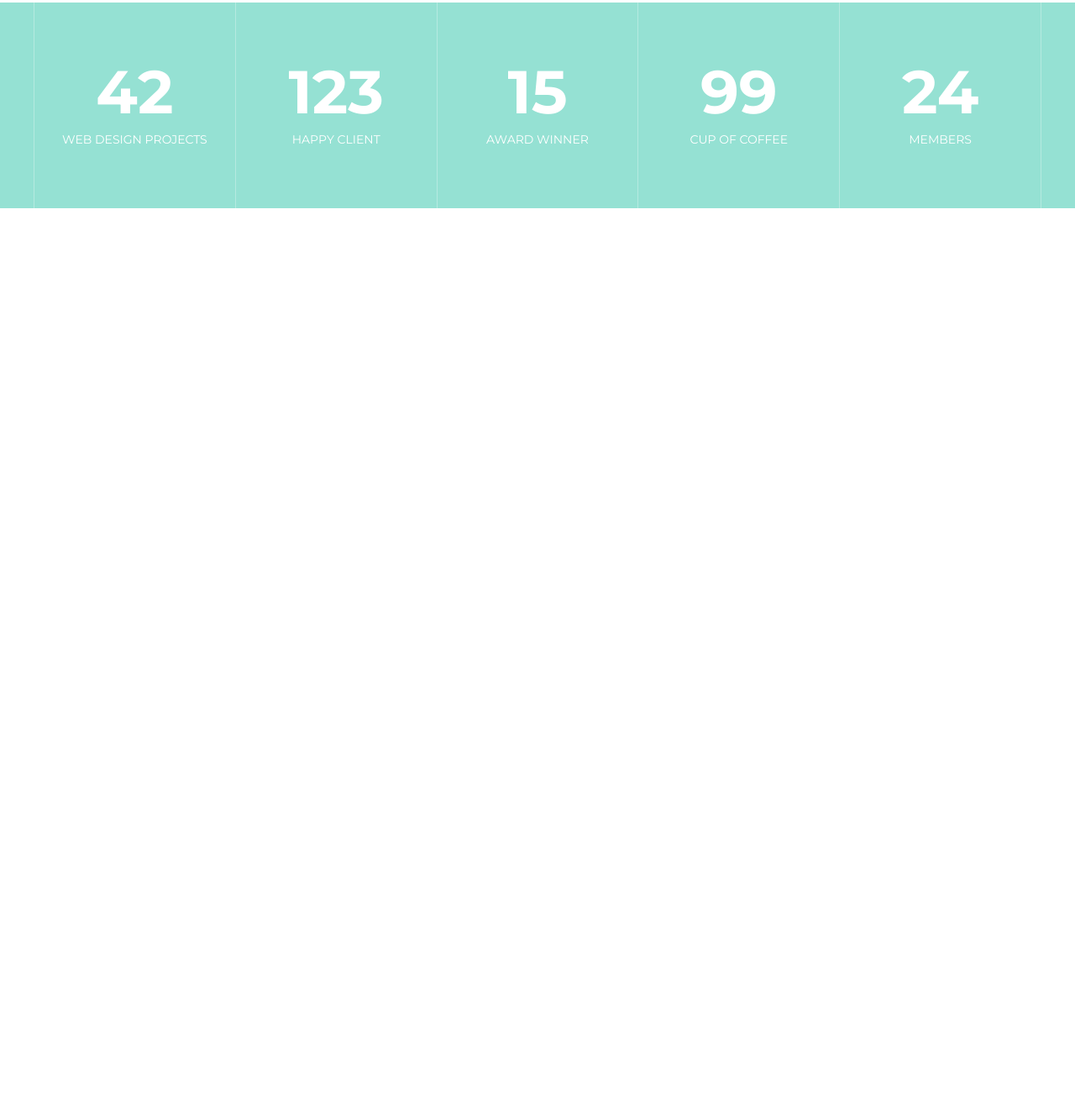
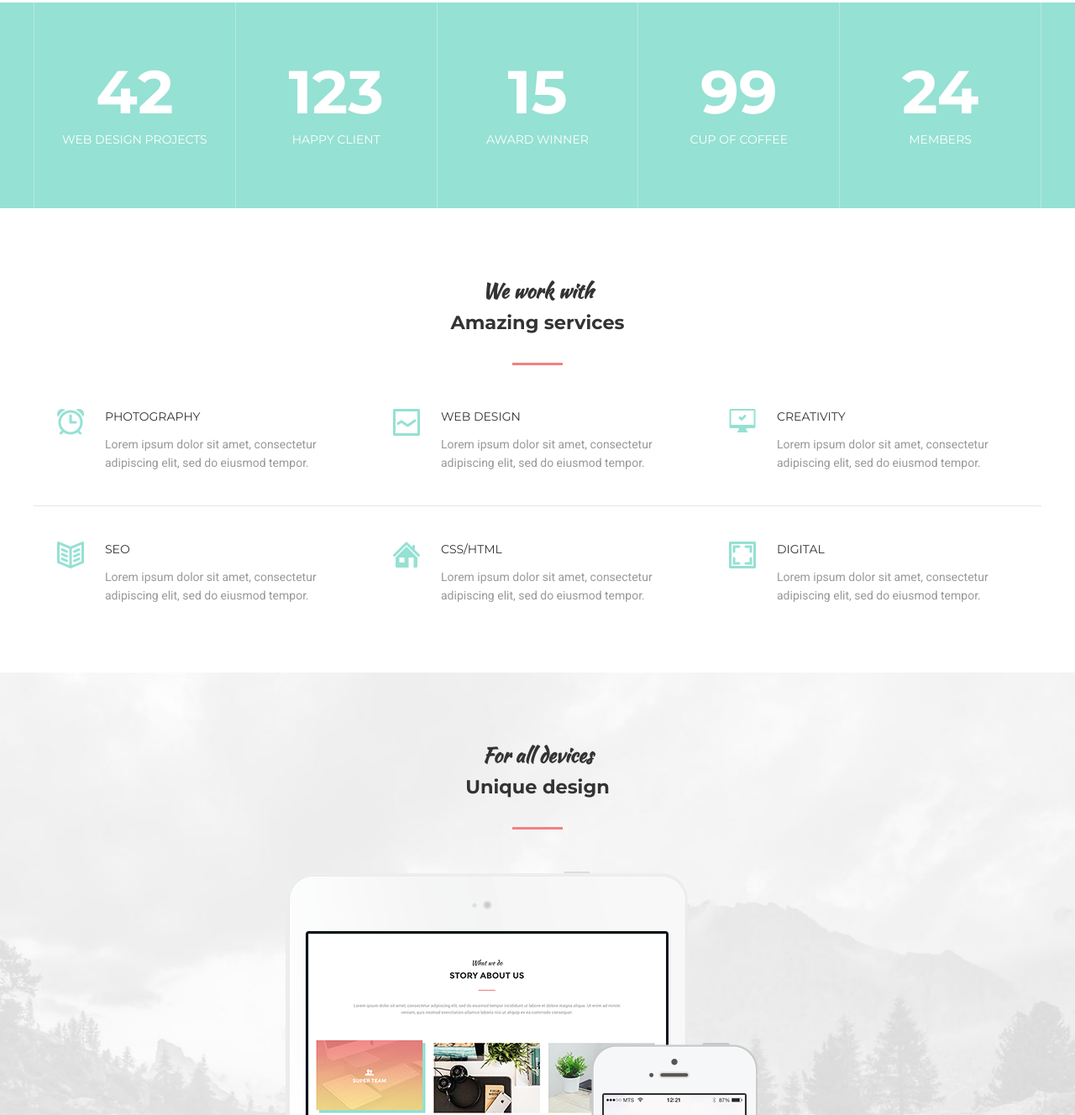
Before and after one commit to Kushich/templates, a plain HTML site: page mogo/index.html in a window 1280 px wide. Shown: the part 1472-2800 px from the top of the page at 84% size. Before the commit the page ends 1720 px from the top, so only its background shows below. Drawn offline with Linux system fonts and the light colour scheme.

Commit message:
devices block

```diff
--- a/mogo/assets/CSS/style.css
+++ b/mogo/assets/CSS/style.css
@@ -15,7 +15,15 @@ body {
 h1, h2, h3, h4, h5, h6 {
 	margin: 0;
 }
+hr {
+	display: block;
+	width: 100%;
+	height: 1px;
+	margin: 40px 0;
 
+	border: 0;
+	background-color: #e5e5e5;
+}
 
 /* Container */
 .container {
@@ -203,10 +211,19 @@ h1, h2, h3, h4, h5, h6 {
 .section {
 	padding: 80px 0;
 }
+.section--devices {
+	padding-bottom: 0;
+
+	background: url("../images/devices/background.jpg") center no-repeat;
+	-webkit-background-size: cover;
+	background-size: cover;
+
+
+}
 .section__header {
 	width: 100%;
 	max-width: 950px;
-	margin: 0 auto 40px;
+	margin: 0 auto 50px;
 
 	text-align: center;
 }
@@ -316,3 +333,48 @@ h1, h2, h3, h4, h5, h6 {
 	font-size: 14px;
 	text-transform: uppercase;
 }
+
+/* Services */
+.services {
+	display: flex;
+}
+.services__item {
+	flex: 1 1 0;
+
+	padding-left: 85px;
+	padding-right: 35px;
+	position: relative;
+}
+.services__icon {
+	position: absolute;
+	left: 28px;
+	top: 2px;
+	z-index: 1;
+}
+.services__title {
+	margin-bottom: 10px;
+
+	font-size: 14px;
+	text-transform: uppercase;
+	color: #333;
+}
+.services__text {
+	font-size: 14px;
+	color: #999;
+	font-family: 'Roboto', sans-serif;
+}
+.devices {
+	width: 100%;
+	max-width: 600px;
+	margin: 0 auto;
+	position: relative;
+}
+.devices__item {
+	display: block;
+}
+.devices__item--iphone {
+	position: absolute;
+	bottom: -80px;
+	right: 0;
+	z-index: 1;
+}
--- a/mogo/index.html
+++ b/mogo/index.html
@@ -115,6 +115,64 @@
 		</div>
 	</div>
 </div>
+<section class="section">
+	<div class="container">
+		<div class="section__header">
+			<h3 class="section__suptitle">We work with</h3>
+			<h2 class="section__title">Amazing services</h2>
+		</div>
+		<div class="services">
+			<div class="services__item">
+				<img class="services__icon" src="assets/images/services/photography.png" alt="">
+				<div class="services__title">Photography</div>
+				<div class="services__text">Lorem ipsum dolor sit amet, consectetur adipiscing elit, sed do eiusmod tempor.</div>
+			</div>
+			<div class="services__item">
+				<img class="services__icon" src="assets/images/services/webdesign.png" alt="">
+				<div class="services__title">Web Design</div>
+				<div class="services__text">Lorem ipsum dolor sit amet, consectetur adipiscing elit, sed do eiusmod tempor.</div>
+			</div>
+			<div class="services__item">
+				<img class="services__icon" src="assets/images/services/creativity.png" alt="">
+				<div class="services__title">Creativity</div>
+				<div class="services__text">Lorem ipsum dolor sit amet, consectetur adipiscing elit, sed do eiusmod tempor.</div>
+			</div>
+		</div>
+
+		<hr>
+
+		<div class="services">
+			<div class="services__item">
+				<img class="services__icon" src="assets/images/services/seo.png" alt="">
+				<div class="services__title">Seo</div>
+				<div class="services__text">Lorem ipsum dolor sit amet, consectetur adipiscing elit, sed do eiusmod tempor.</div>
+			</div>
+			<div class="services__item">
+				<img class="services__icon" src="assets/images/services/css-html.png" alt="">
+				<div class="services__title">Css/Html</div>
+				<div class="services__text">Lorem ipsum dolor sit amet, consectetur adipiscing elit, sed do eiusmod tempor.</div>
+			</div>
+			<div class="services__item">
+				<img class="services__icon" src="assets/images/services/digital.png" alt="">
+				<div class="services__title">Digital</div>
+				<div class="services__text">Lorem ipsum dolor sit amet, consectetur adipiscing elit, sed do eiusmod tempor.</div>
+			</div>
+		</div>
+	</div>
+</section>
+
+<section class="section section--devices">
+	<div class="container">
+		<div class="section__header">
+			<h3 class="section__suptitle">For all devices</h3>
+			<h2 class="section__title">Unique design</h2>
+		</div>
+		<div class="devices">
+			<img class="devices__item" src="assets/images/devices/ipad.png" alt="">
+			<img class="devices__item devices__item--iphone" src="assets/images/devices/iphone.png" alt="">
+		</div>
+	</div>
+</section>
 
 </div>
 </body>
```
Also changed, not shown: mogo/assets/images/devices/background.jpg (added), mogo/assets/images/devices/ipad.png (added), mogo/assets/images/devices/iphone.png (added), mogo/assets/images/services/creativity.png (added), mogo/assets/images/services/css-html.png (added), mogo/assets/images/services/digital.png (added), mogo/assets/images/services/photography.png (added), mogo/assets/images/services/seo.png (added), mogo/assets/images/services/webdesign.png (added).
